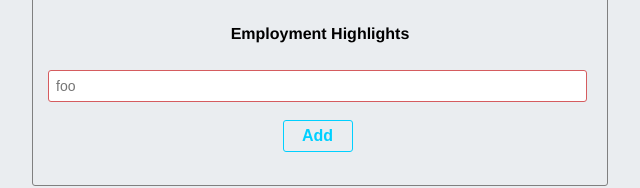
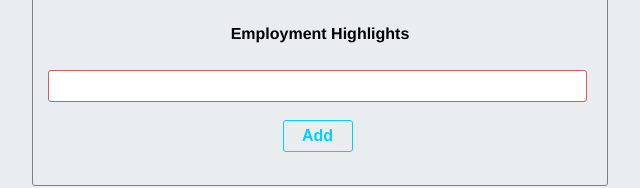
Before and after one commit to chapmancbVCU/cv-application, a React (Create React App) app: page / in a window 1280 px wide. Shown: the part 1166-1354 px from the top of the page, without its empty margins (0-640 px from the left). Built offline with nearby package versions, Linux system fonts and the light colour scheme.

Commit message:
Added minlength to bullet points.

```diff
--- a/src/components/Form.tsx
+++ b/src/components/Form.tsx
@@ -269,8 +269,8 @@ const Form : FC<ApplicationProps> = ({
                             <input id="bulletpoint"
                                 name="bulletpoint"
                                 type="text"
+                                minLength={5}
                                 required
-                                placeholder="foo"
                                 value={bullet.bulletpoint}
                                 onChange={(event) =>
                                     handleBulletPointInput(event, index)}
```
